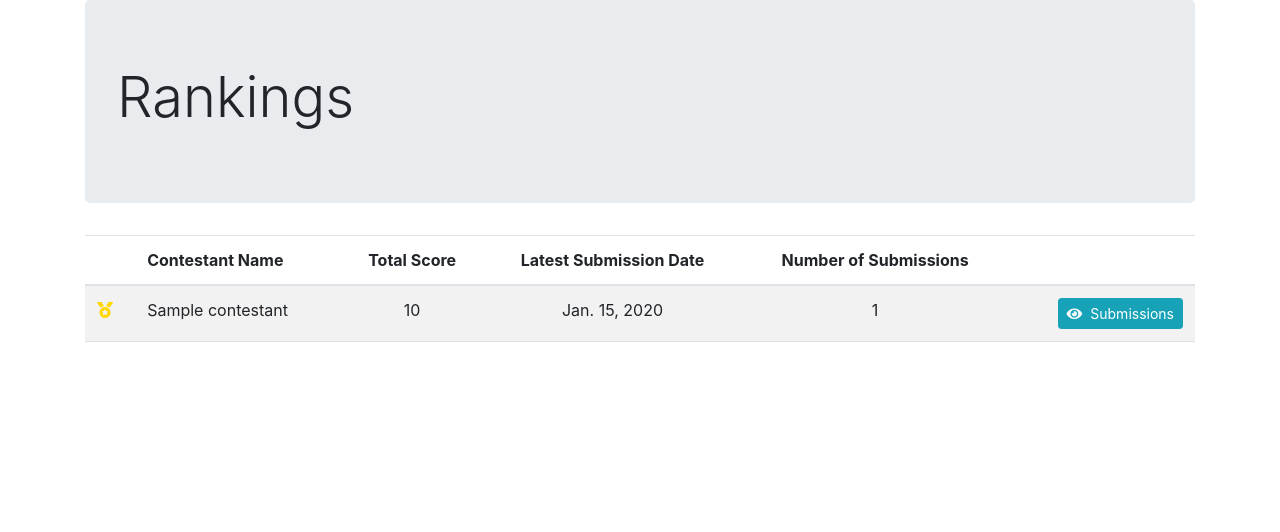
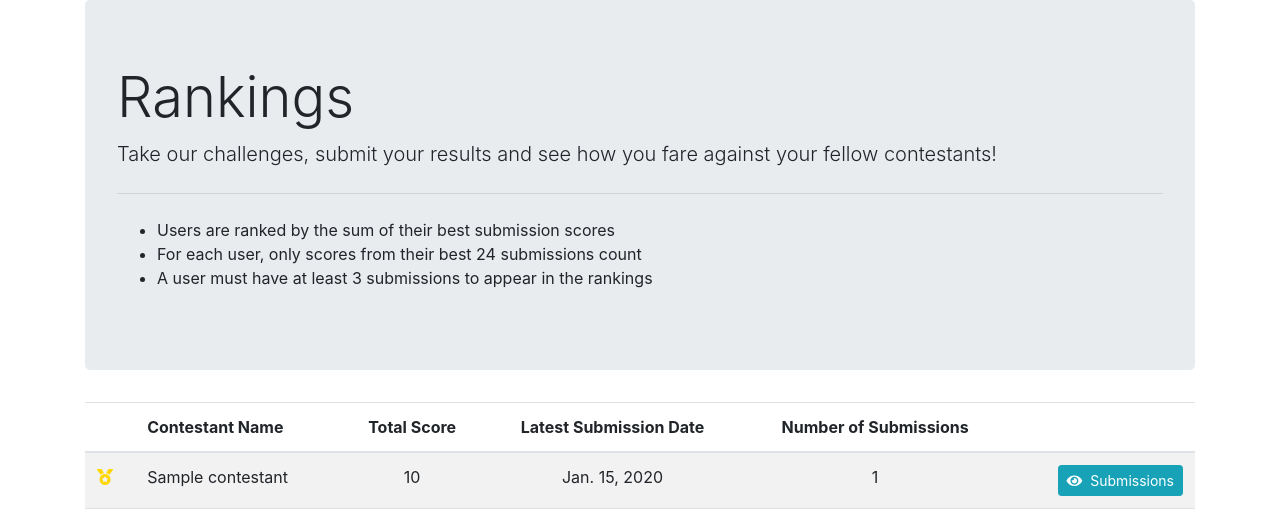
Before and after one commit to bachelarius/LeaderBoard_Python, a Django app: page / in a window 1280 px wide. Shown: the top 532 px of the page. Run offline with Django 5.2, Linux system fonts and the light colour scheme; tables that the repository leaves empty hold one stand-in row (values such as "Sample post"); some libraries are stand-ins or nearby versions.

Commit message:
add styling to upload page - added link to upload page if there is no data uploaded

```diff
--- a/src/display/templates/rankings_table.html
+++ b/src/display/templates/rankings_table.html
@@ -12,7 +12,17 @@
     <div class="container">
         <div class="jumbotron">
             <h1 class="display-4">Rankings</h1>
+            <p class="lead">Take our challenges, submit your results and see how you fare against your fellow contestants!</p>
+            <hr class="my-4">
+            <ul>
+                <li>Users are ranked by the sum of their best submission scores</li>
+                <li>For each user, only scores from their best 24 submissions count</li>
+                <li>A user must have at least 3 submissions to appear in the rankings</li>
+            </ul>
         </div>
+        {% if not rankings %}
+            <p class="text-muted text-center">No submissions uploaded yet - <a href="{% url 'upload_json' %}">upload them here</a>.</p>
+        {% else %}
             <table class="table table-striped">
                 <thead>
                     <tr class="text-center">
@@ -29,13 +39,13 @@
                     <tr class="text-center">
                         <td class="text-left">
                             {% if forloop.counter == 1 %}
-                            <i class="fas fa-medal" style="color: gold;"></i>
+                                <i class="fas fa-medal" title="1st place" style="color: gold;"></i>
                             {% elif forloop.counter == 2 %}
-                            <i class="fas fa-medal" style="color: silver;"></i>
+                                <i class="fas fa-medal" title="2nd place" style="color: silver;"></i>
                             {% elif forloop.counter == 3 %}
-                            <i class="fas fa-medal" style="color: #cd7f32;"></i>
+                                <i class="fas fa-medal" title="3rd place" style="color: #cd7f32;"></i>
                             {% else %}
-                            <span class="pl-1">{{ forloop.counter }}</span>
+                                <span class="pl-1"> {{ forloop.counter }}</span>
                             {% endif %}
                         </td>
                         <td class="text-left">{{ ranking.contestant_name }}</td>
@@ -53,14 +63,11 @@
                     <td colspan="6">
                         <div class="collapse" id="collapse{{ ranking.contestant_name|slugify }}">
                             <div class="card card-body">
-                            <ul class="list-group">
+                                <ul class="list-group d-flex justify-content-between">
                                     {% for submission in ranking.submissions %}
-                                    <li class="list-group-item d-flex justify-content-between">
-                                        <span class="flex-grow-1 text-left">{{ submission.date }}</span>
-                                        <span class="flex-grow-2 text-center">{{ submission.competition_name }}</span>
-                                        <span class="flex-grow-1 text-right">{{ submission.score }}</span>
-                                    </li>
-
+                                        <li class="list-group-item flex-grow-1 text-left">{{ submission.date }}</li>
+                                        <li class="list-group-item flex-grow-2 text-center">{{ submission.competition_name }}</li>
+                                        <li class="list-group-item flex-grow-1 text-right">{{ submission.score }}</li>
                                     {% endfor %}
                                 </ul>
                             </div>
@@ -69,7 +76,12 @@
                 </tr>
             {% endfor %}
         </tbody>
+        {% endif %}
     </table>
     </div>
 </body>
 </html>
+    </table>
+    </div>
+</body>
+</html>
--- a/src/upload/views.py
+++ b/src/upload/views.py
@@ -1,5 +1,5 @@
 from http import HTTPStatus
-from django.shortcuts import render
+from django.shortcuts import render, redirect
 from django.http import HttpResponse
 import json
 import logging
@@ -29,7 +29,7 @@ def upload_json(request, upload_service: DataParserService = DataParserService()
                 if (ranking):
                     command_service.upsert_ranking(ranking)
 
-            return HttpResponse(f"Uploaded {len(parsed.contestants())} contestants with {len(parsed.submissions())} submissions across {len(parsed.competitions())} competitions.")
+            return redirect('display_scores')
 
         except json.JSONDecodeError as e:
             logger.error(f"Error during JSON upload: {e}", exc_info=True)
```
Also changed, not shown: src/upload/templates/upload_form.html (+21 -5 lines). Lines whose indentation alone changed are shown as unchanged.
